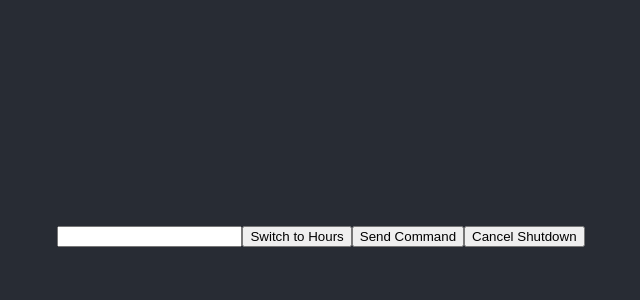
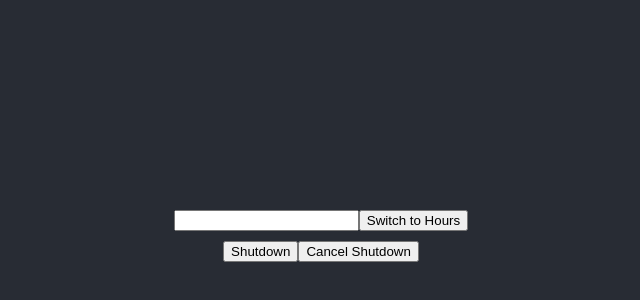
Before and after one commit to sohaviaestenome/shutdown-react, a React (Create React App) app: page / in a window 1280 px wide. Shown: the part 156-456 px from the top of the page, without its empty margins (319-959 px from the left). Built offline with nearby package versions, Linux system fonts and the light colour scheme.

Commit message:
tweaks in appearance

```diff
--- a/src/Components/TimeInputForm.js
+++ b/src/Components/TimeInputForm.js
@@ -50,8 +50,10 @@ const TimeInputForm = () => {
       <form onSubmit={handleSubmit}>
         <TimeInput timeValue={timeValue} setTimeValue={setTimeValue} />
         <TimeToggle timeUnit={timeUnit} handleToggle={handleToggle} />
-        <button type="submit">Send Command</button>
-        <button onClick={handleCancelShutdown}>Cancel Shutdown</button>
+        <div>
+          <button type="submit">Shutdown</button>
+          <button onClick={handleCancelShutdown}>Cancel Shutdown</button>
+        </div>
       </form>
       <p>{message}</p>
     </div>
```
